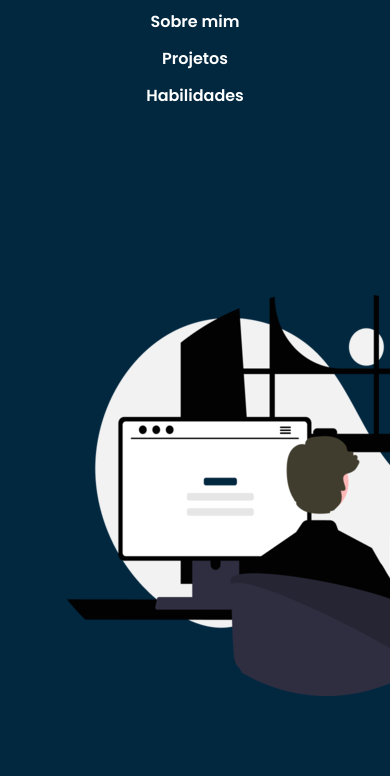
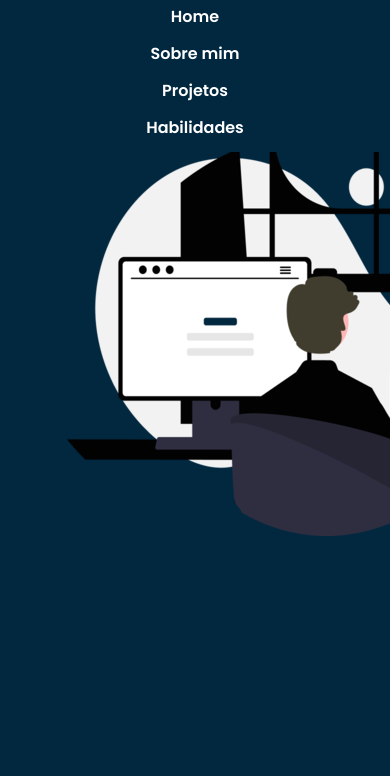
Before and after one commit to diogograebin/meuPortfolio, a plain HTML site: page index.html in a window 390 px wide. Both pictures are taken after a click on the button 304 px from the left and 30 px from the top of the page. Shown: the part 68-844 px from the top of the page. Drawn offline with nearby package versions, Linux system fonts and the light colour scheme.

Commit message:
correções de layout nos cabeçalhos desktop e mobile

```diff
--- a/assets/css/header.css
+++ b/assets/css/header.css
@@ -14,6 +14,7 @@ header{
     top: 0; /* Fica no topo da página */
     left: 0;
     width: 100%; /* Ocupa toda a largura da página */
+    z-index: 1000;
 }
 
 #nav-list{
@@ -35,6 +36,8 @@ header{
 
 #mobile-menu{
     display: none;
+    margin-top: 60px;
+    position: fixed;
 }
 
 
@@ -55,6 +58,12 @@ header{
         display: flex;
         flex-direction: column;
         align-items: center;
+        position: fixed; /* Mantém o cabeçalho fixo na tela */
+        top: 0; /* Fica no topo da página */
+        left: 0;
+        width: 100%; /* Ocupa toda a largura da página */
+        background-color: #022840;
+        z-index: 1000;
     }
     #mobile-nav-list{
         display: flex;
--- a/assets/css/style.css
+++ b/assets/css/style.css
@@ -182,7 +182,9 @@ a{
 .linha-grade{
     display: flex;
     flex-direction: row;
-    gap: 20px;
+    align-items: center;
+    justify-content: center;
+    gap: 50px;
 }
 
 .projeto img{
```
